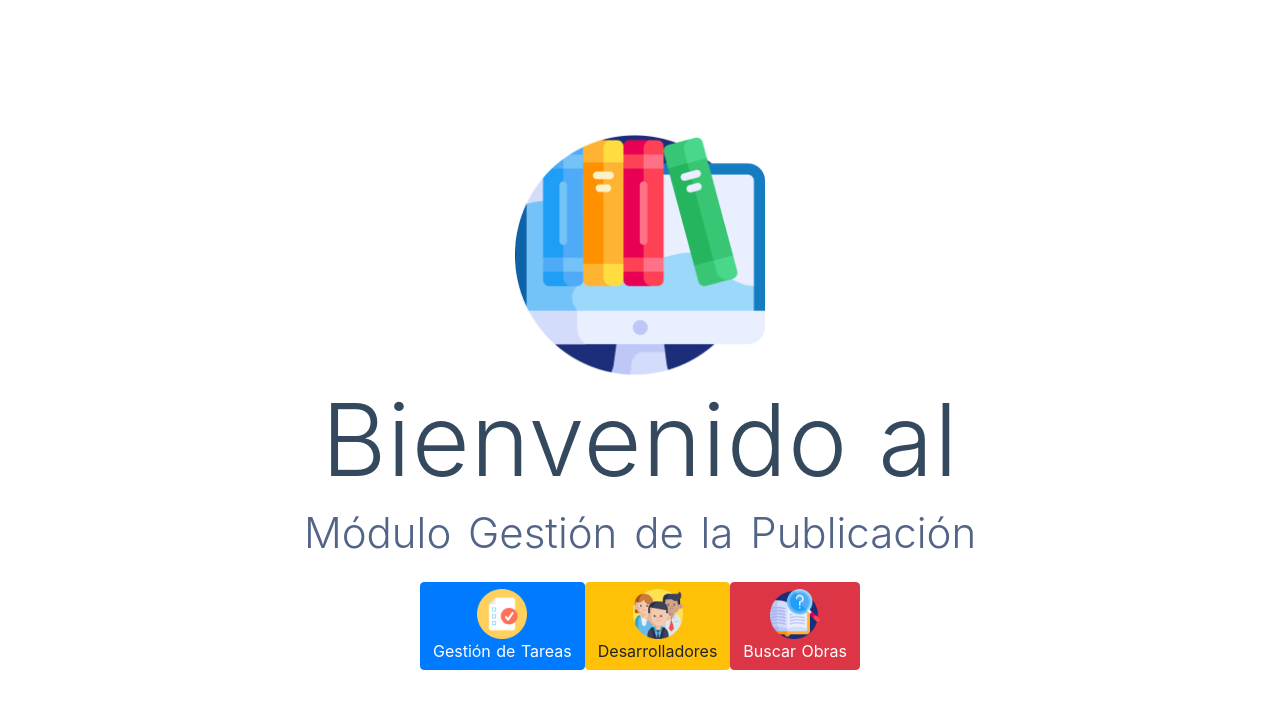
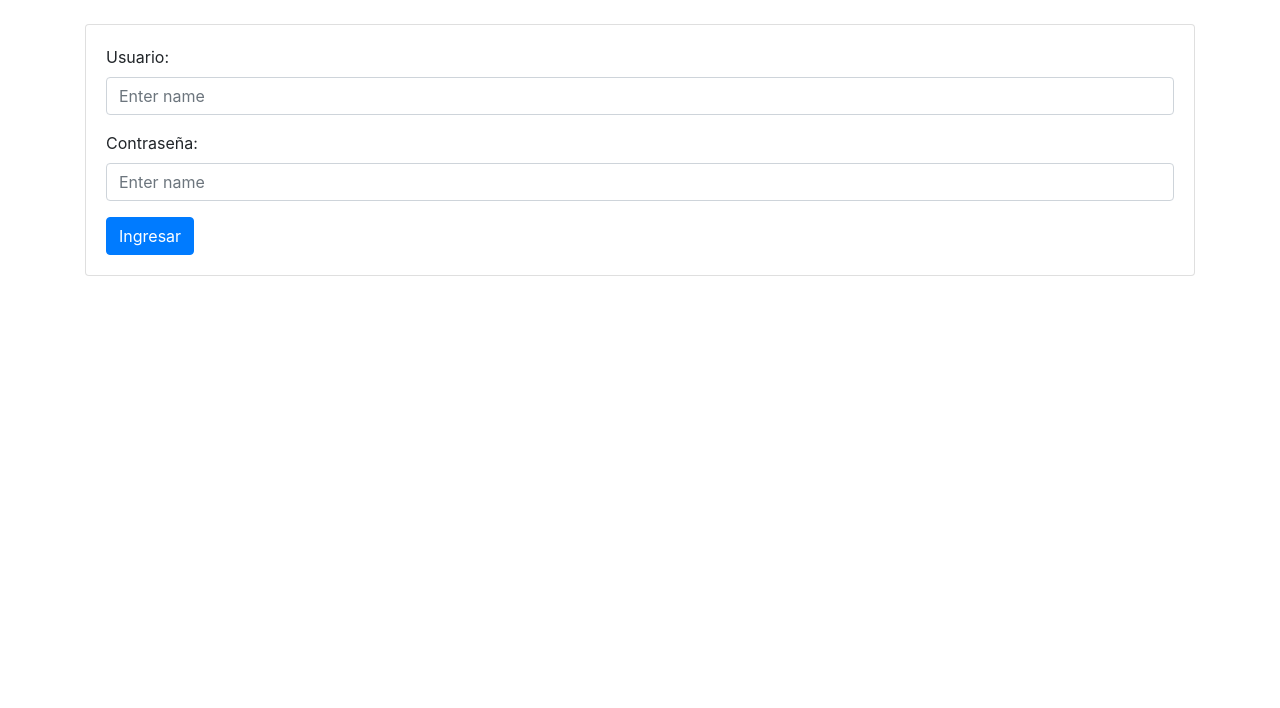
Before and after one commit to Josewp10/Editorial, a Nuxt app in the folder Frontend/: page / in a window 1280 px wide. Shown: the top 708 px of the page. Built offline with nearby package versions, Linux system fonts and the light colour scheme.

Commit message:
Formulario Login

```diff
--- a/Frontend/pages/index.vue
+++ b/Frontend/pages/index.vue
@@ -1,59 +1,24 @@
 <template>
-  <div class="container">
-    <div>
+  <div>
+    <br />
+    <b-container class="bv-example-row mb-3">
+      <b-row cols="2">
+        <b-col>
+          <b-card>
+            <b-form>
+              <b-form-group id="input-group-2" label="Usuario:" label-for="input-2">
+                <b-form-input id="input-2" placeholder="Enter name"></b-form-input>
+              </b-form-group>
 
-        <b-img center src="@/static/images/study.png" width="250" height="250"></b-img>
+              <b-form-group id="input-group-2" label="Contraseña:" label-for="input-2">
+                <b-form-input id="input-2" placeholder="Enter name"></b-form-input>
+              </b-form-group>
 
-      <h1 class="title">Bienvenido al</h1>
-      <h2 class="subtitle">Módulo Gestión de la Publicación</h2>
-      <b-button href="/tareas" variant="primary"><b-img center src="@/static/images/checklist.png" width="50" height="50"></b-img>Gestión de Tareas</b-button>
-      <b-button href="/acercade" variant="warning"><b-img center src="@/static/images/team.png" width="50" height="50"></b-img>Desarrolladores</b-button>
-      <b-button href="/consultarobras" variant="danger"><b-img center src="@/static/images/search.png" width="50" height="50"></b-img>  Buscar Obras </b-button>
-    </div>
+              <b-button type="submit" variant="primary" href="/principal">Ingresar</b-button>
+            </b-form>
+          </b-card>
+        </b-col>
+      </b-row>
+    </b-container>
   </div>
 </template>
-
-<script>
-import Logo from "~/components/Logo.vue";
-
-export default {
-  components: {
-    Logo
-  }
-};
-</script>
-
-<style>
-.container {
-  margin: 0 auto;
-  min-height: 100vh;
-  display: flex;
-  justify-content: center;
-  align-items: center;
-  text-align: center;
-}
-
-.title {
-  font-family: "Quicksand", "Source Sans Pro", -apple-system, BlinkMacSystemFont,
-    "Segoe UI", Roboto, "Helvetica Neue", Arial, sans-serif;
-  display: block;
-  font-weight: 300;
-  font-size: 100px;
-  color: #35495e;
-  letter-spacing: 1px;
-}
-
-.subtitle {
-  font-weight: 300;
-  font-size: 42px;
-  color: #526488;
-  word-spacing: 5px;
-  padding-bottom: 15px;
-}
-
-.links {
-  padding-top: 15px;
-}
-
-
-</style>
--- /dev/null
+++ b/Frontend/pages/principal.vue
@@ -0,0 +1,59 @@
+<template>
+  <div class="container">
+    <div>
+
+        <b-img center src="@/static/images/study.png" width="250" height="250"></b-img>
+
+      <h1 class="title">Bienvenido al</h1>
+      <h2 class="subtitle">Módulo Gestión de la Publicación</h2>
+      <b-button href="/tareas" variant="primary"><b-img center src="@/static/images/checklist.png" width="50" height="50"></b-img>Gestión de Tareas</b-button>
+      <b-button href="/acercade" variant="warning"><b-img center src="@/static/images/team.png" width="50" height="50"></b-img>Desarrolladores</b-button>
+      <b-button href="/consultarobras" variant="danger"><b-img center src="@/static/images/search.png" width="50" height="50"></b-img>  Buscar Obras </b-button>
+    </div>
+  </div>
+</template>
+
+<script>
+import Logo from "~/components/Logo.vue";
+
+export default {
+  components: {
+    Logo
+  }
+};
+</script>
+
+<style>
+.container {
+  margin: 0 auto;
+  min-height: 100vh;
+  display: flex;
+  justify-content: center;
+  align-items: center;
+  text-align: center;
+}
+
+.title {
+  font-family: "Quicksand", "Source Sans Pro", -apple-system, BlinkMacSystemFont,
+    "Segoe UI", Roboto, "Helvetica Neue", Arial, sans-serif;
+  display: block;
+  font-weight: 300;
+  font-size: 100px;
+  color: #35495e;
+  letter-spacing: 1px;
+}
+
+.subtitle {
+  font-weight: 300;
+  font-size: 42px;
+  color: #526488;
+  word-spacing: 5px;
+  padding-bottom: 15px;
+}
+
+.links {
+  padding-top: 15px;
+}
+
+
+</style>
```
Also changed, not shown: Frontend/pages/README.md (deleted).
